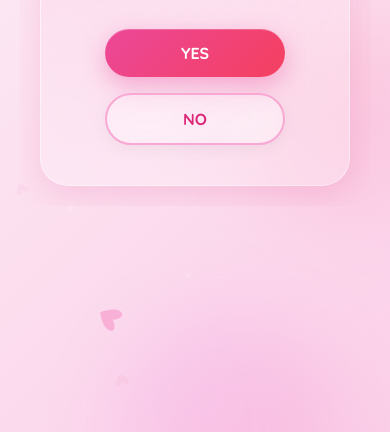
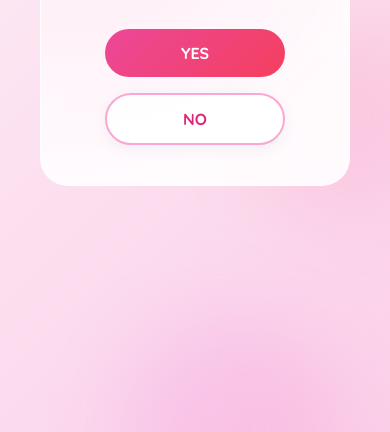
Before and after one commit to abrahamKefas/Valentine, a plain HTML site: page index.html in a window 390 px wide. Shown: the part 412-844 px from the top of the page. Drawn offline with Linux system fonts and the light colour scheme.

Commit message:
pesan commit kamu

```diff
--- a/script.js
+++ b/script.js
@@ -308,11 +308,16 @@ class HeartParticle {
 
 class ParticleSystem {
   constructor() {
+    // Disable particle system on mobile entirely
+    if (window.innerWidth < 768) {
+      this.canvas = elements.heartCanvas;
+      this.canvas.style.display = 'none';
+      return;
+    }
     this.canvas = elements.heartCanvas;
     this.ctx = this.canvas.getContext('2d');
     this.particles = [];
-    // Reduce particle count on mobile
-    this.particleCount = window.innerWidth < 768 ? 15 : 35;
+    this.particleCount = 35;
     this.resize();
     this.init();
     this.animate();
@@ -416,7 +421,10 @@ function initMouseTrail() {
 document.addEventListener('DOMContentLoaded', () => {
   applyConfig();
   initEventListeners();
-  createSparkles();
+  // Disable sparkles on mobile
+  if (window.innerWidth >= 768) {
+    createSparkles();
+  }
   new ParticleSystem();
   initMouseTrail();
 });
--- a/style.css
+++ b/style.css
@@ -1763,6 +1763,36 @@ body {
   .envelope.opened .letter {
     transform: translateY(-120px) scale(1.05);
   }
+
+  /* Disable expensive backdrop-filter on mobile */
+  .music-btn,
+  .glass-card,
+  .btn-no,
+  .btn-ghost {
+    backdrop-filter: none !important;
+    background: rgba(255, 255, 255, 0.9) !important;
+  }
+
+  .btn-no,
+  .btn-ghost {
+    background: rgba(255, 255, 255, 0.95) !important;
+  }
+
+  /* Simplify shadows on mobile for better performance */
+  .float-heart,
+  .sparkle,
+  .bouquet-svg,
+  .bouquet-img {
+    filter: none !important;
+    box-shadow: none !important;
+  }
+
+  .music-btn,
+  .btn-yes,
+  .btn-primary,
+  .glass-card {
+    box-shadow: none !important;
+  }
 }
 
 @media (min-width: 768px) {
```
